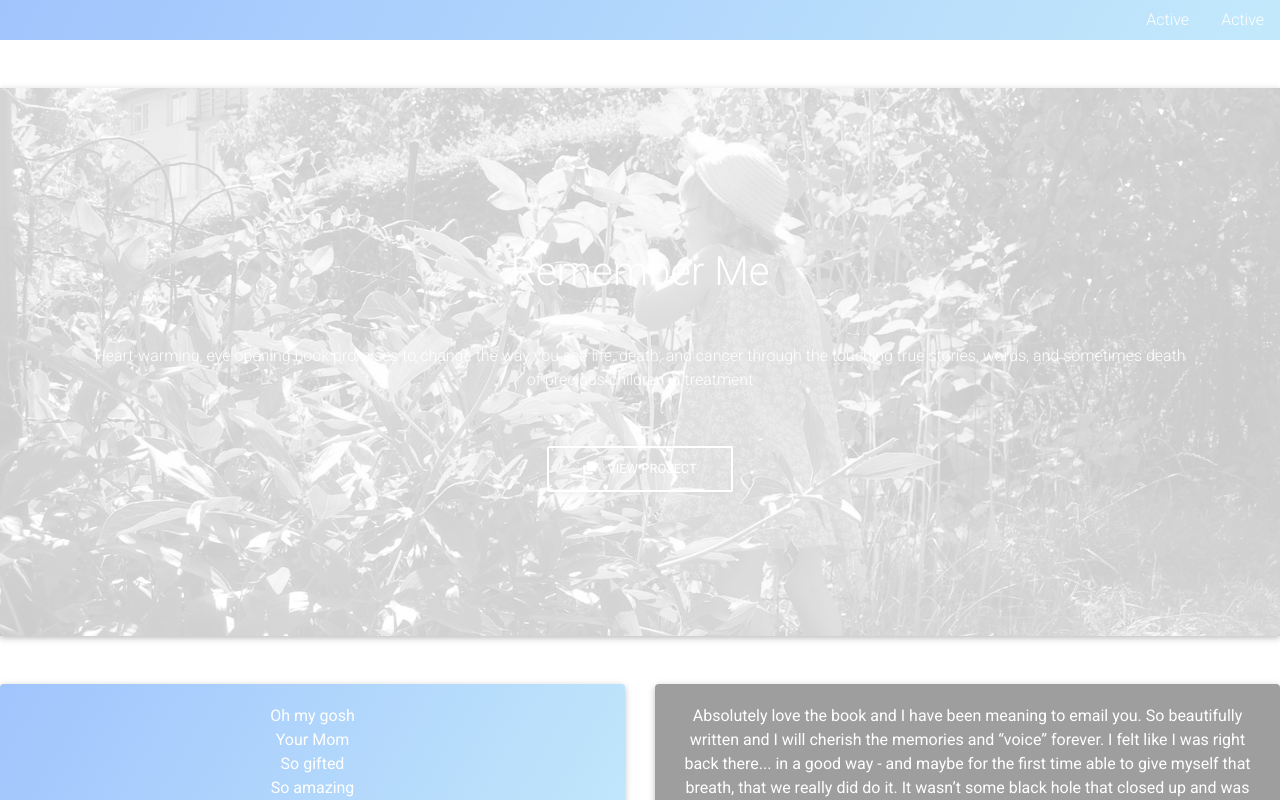
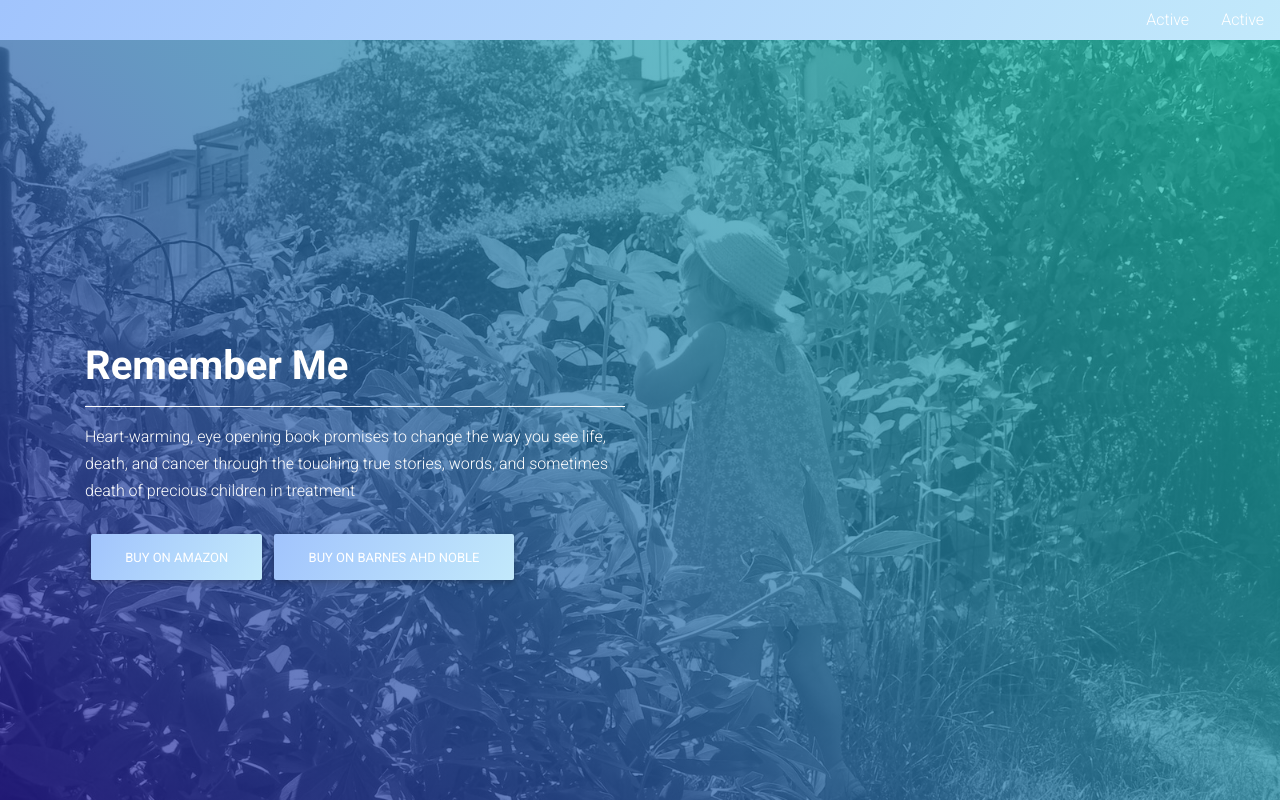
Before and after one commit to GamesOfSummer/remember-me-book-website, a React (Create React App) app in the folder remember-me/: page / in a window 1280 px wide. Shown: the top 800 px of the page. Built offline with nearby package versions, Linux system fonts and the light colour scheme.

Commit message:
image fills page, animations

```diff
--- a/remember-me/src/AboutTheAuthor.jsx
+++ b/remember-me/src/AboutTheAuthor.jsx
@@ -1,5 +1,5 @@
 import React, { Component } from 'react';
-import { MDBContainer, MDBRow, MDBCol, MDBMedia } from 'mdbreact';
+import { MDBMedia } from 'mdbreact';
 import image from './images/AuthorHeadshot.jpg';
 
 export default class AboutTheAuthor extends Component {
--- /dev/null
+++ b/remember-me/src/Header.css
@@ -0,0 +1,40 @@
+#apppage .gradient {
+    background: -moz-linear-gradient(
+        45deg,
+        rgba(103, 90, 199, 0.7),
+        rgba(29, 210, 177, 0.7) 100%
+    );
+    background: -webkit-linear-gradient(
+        45deg,
+        rgba(42, 27, 161, 0.7),
+        rgba(29, 210, 177, 0.7) 100%
+    );
+    background: -webkit-gradient(
+        linear,
+        45deg,
+        from(rgba(42, 27, 161, 0.7)),
+        to(rgba(29, 210, 177, 0.7))
+    );
+    background: -o-linear-gradient(
+        45deg,
+        rgba(42, 27, 161, 0.7),
+        rgba(29, 210, 177, 0.7) 100%
+    );
+    background: linear-gradient(
+        45deg,
+        rgba(42, 27, 161, 0.7),
+        rgba(29, 210, 177, 0.7) 100%
+    );
+}
+
+#apppage .view {
+    background-image: url(./images/headerMain.jpg);
+    background-repeat: no-repeat;
+    background-size: cover;
+    background-position: center center;
+    height: 100vh;
+}
+
+#apppage h6 {
+    line-height: 1.7;
+}
--- a/remember-me/src/Header.jsx
+++ b/remember-me/src/Header.jsx
@@ -1,33 +1,163 @@
 import React, { Component } from 'react';
+import { BrowserRouter as Router } from 'react-router-dom';
 import image from './images/headerMain.jpg';
 import {
     MDBJumbotron,
-    MDBBtn,
+    MDBCardTitle,
+    MDBNavbar,
+    MDBNavbarBrand,
+    MDBNavbarNav,
+    MDBNavItem,
+    MDBNavLink,
+    MDBNavbarToggler,
+    MDBCollapse,
+    MDBMask,
     MDBRow,
     MDBCol,
-    MDBCardTitle,
-    MDBIcon
+    MDBBtn,
+    MDBView,
+    MDBContainer,
+    MDBFormInline
 } from 'mdbreact';
 
+import './Header.css';
+
 export default class Header extends Component {
+    state = {
+        collapsed: false
+    };
+
+    handleTogglerClick = () => {
+        this.setState({
+            collapsed: !this.state.collapsed
+        });
+    };
+
     render() {
+        const overlay = (
+            <div
+                id="sidenav-overlay"
+                style={{ backgroundColor: 'transparent' }}
+                onClick={this.handleTogglerClick}
+            />
+        );
+
         return (
-            <div>
-                <MDBJumbotron style={{ padding: 0 }}>
+            <div id="apppage">
+                <Router>
+                    <div>
+                        {/*
+                        <MDBNavbar
+                            color="primary-color"
+                            dark
+                            expand="md"
+                            fixed="top"
+                            scrolling
+                            transparent
+                        >
+                            <MDBContainer>
+                                <MDBNavbarBrand>
+                                    <strong className="white-text">MDB</strong>
+                                </MDBNavbarBrand>
+                                <MDBNavbarToggler
+                                    onClick={this.handleTogglerClick}
+                                />
+                                <MDBCollapse
+                                    isOpen={this.state.collapsed}
+                                    navbar
+                                >
+                                    <MDBNavbarNav left>
+                                        <MDBNavItem active>
+                                            <MDBNavLink to="#!">
+                                                Home
+                                            </MDBNavLink>
+                                        </MDBNavItem>
+                                        <MDBNavItem>
+                                            <MDBNavLink to="#!">
+                                                Link
+                                            </MDBNavLink>
+                                        </MDBNavItem>
+                                        <MDBNavItem>
+                                            <MDBNavLink to="#!">
+                                                Profile
+                                            </MDBNavLink>
+                                        </MDBNavItem>
+                                    </MDBNavbarNav>
+                                    <MDBNavbarNav right>
+                                        <MDBNavItem>
+                                            <MDBFormInline waves>
+                                                <div className="md-form my-0">
+                                                    <input
+                                                        className="form-control mr-sm-2"
+                                                        type="text"
+                                                        placeholder="Search"
+                                                        aria-label="Search"
+                                                    />
+                                                </div>
+                                            </MDBFormInline>
+                                        </MDBNavItem>
+                                    </MDBNavbarNav>
+                                </MDBCollapse>
+                            </MDBContainer>
+                        </MDBNavbar>
+                        */}
+                        {this.state.collapsed && overlay}
+                    </div>
+                </Router>
+                <MDBView>
+                    <MDBMask className="d-flex justify-content-center align-items-center gradient">
+                        <MDBContainer>
+                            <MDBRow>
+                                <div className="white-text text-center text-md-left col-md-6 mt-xl-5 mb-5">
+                                    <h1 className="h1-responsive font-weight-bold mt-sm-5">
+                                        Remember Me{' '}
+                                    </h1>
+                                    <hr className="hr-light" />
+                                    <h6 className="mb-4">
+                                        Heart-warming, eye opening book promises
+                                        to change the way you see life, death,
+                                        and cancer through the touching true
+                                        stories, words, and sometimes death of
+                                        precious children in treatment
+                                    </h6>
+
+                                    <MDBBtn gradient="winter-neva">
+                                        Buy on Amazon
+                                    </MDBBtn>
+                                    <MDBBtn gradient="winter-neva">
+                                        Buy on Barnes ahd Noble
+                                    </MDBBtn>
+                                </div>
+                                <MDBCol md="6" xl="5" className="mt-xl-5" />
+                            </MDBRow>
+                        </MDBContainer>
+                    </MDBMask>
+                </MDBView>
+
+                <MDBContainer>
+                    <MDBRow className="py-5">
+                        <MDBCol md="12" className="text-center">
+                            <p />
+                        </MDBCol>
+                    </MDBRow>
+                </MDBContainer>
+
+                {/*
+                <MDBJumbotron style={{ padding: 0, height: '100vh' }}>
                     <MDBCol
-                        className="text-white text-center py-5 px-4 my-5"
+                        className="text-white text-center "
                         style={{
                             background:
                                 'url(' + image + ') fixed center no-repeat',
-                            'background-size': `cover`,
-                            opacity: '0.2'
+                            backgroundSize: 'cover'
+                            // opacity: '0.1'
                         }}
                     >
                         <MDBCol className="py-5">
-                            <MDBCardTitle className="h1-responsive pt-3 m-5 font-bold">
+                            <MDBCardTitle className="h1-responsive pt-3 m-5 font-bold blue-text">
                                 Remember Me
                             </MDBCardTitle>
-                            <p className="mx-5 mb-5">
+                            <p className="mx-5 mb-5 blue-text">
                                 {' '}
                                 Heart-warming, eye opening book promises to
                                 change the way you see life, death, and cancer
@@ -35,13 +165,17 @@ export default class Header extends Component {
                                 sometimes death of precious children in
                                 treatment
                             </p>
-                            <MDBBtn outline color="white" className="mb-5">
-                                <MDBIcon icon="clone" className="mr-2" /> View
-                                project
+
+                            <MDBBtn gradient="winter-neva">
+                                Buy on Amazon
+                            </MDBBtn>
+                            <MDBBtn gradient="winter-neva">
+                                Buy on Barnes ahd Noble
                             </MDBBtn>
                         </MDBCol>
                     </MDBCol>
                 </MDBJumbotron>
+                    */}
             </div>
         );
     }
--- a/remember-me/src/Spacer.jsx
+++ b/remember-me/src/Spacer.jsx
@@ -1,14 +1,5 @@
 import React, { Component } from 'react';
-import {
-    MDBCard,
-    MDBCardBody,
-    MDBCardTitle,
-    MDBCardText,
-    MDBBtn,
-    MDBCol,
-    MDBRow,
-    MDBCardHeader
-} from 'mdbreact';
+import { MDBCard, MDBCardBody, MDBCol, MDBRow, MDBAnimation } from 'mdbreact';
 
 export default class Spacer extends Component {
     render() {
@@ -16,6 +7,7 @@ export default class Spacer extends Component {
             <div>
                 <MDBRow>
                     <MDBCol md="6" className="mb-4">
+                        <MDBAnimation reveal type="fadeInRight">
                             <MDBCard
                                 color="winter-neva-gradient"
                                 text="white"
@@ -27,11 +19,12 @@ export default class Spacer extends Component {
                                     So gifted <br />
                                     So amazing <br />
                                     What an immense blessing and legacy she is
-                                giving to all those families with her book! I
-                                got 1/2 way thru on the plane.... God blessed
-                                her with such an awesome soul. -Ali
+                                    giving to all those families with her book!
+                                    I got 1/2 way thru on the plane.... God
+                                    blessed her with such an awesome soul. -Ali
                                 </MDBCardBody>
                             </MDBCard>
+                        </MDBAnimation>
                     </MDBCol>
                     <MDBCol md="6" className="mb-4">
                         <MDBCard
```
Lines whose indentation alone changed are shown as unchanged.
